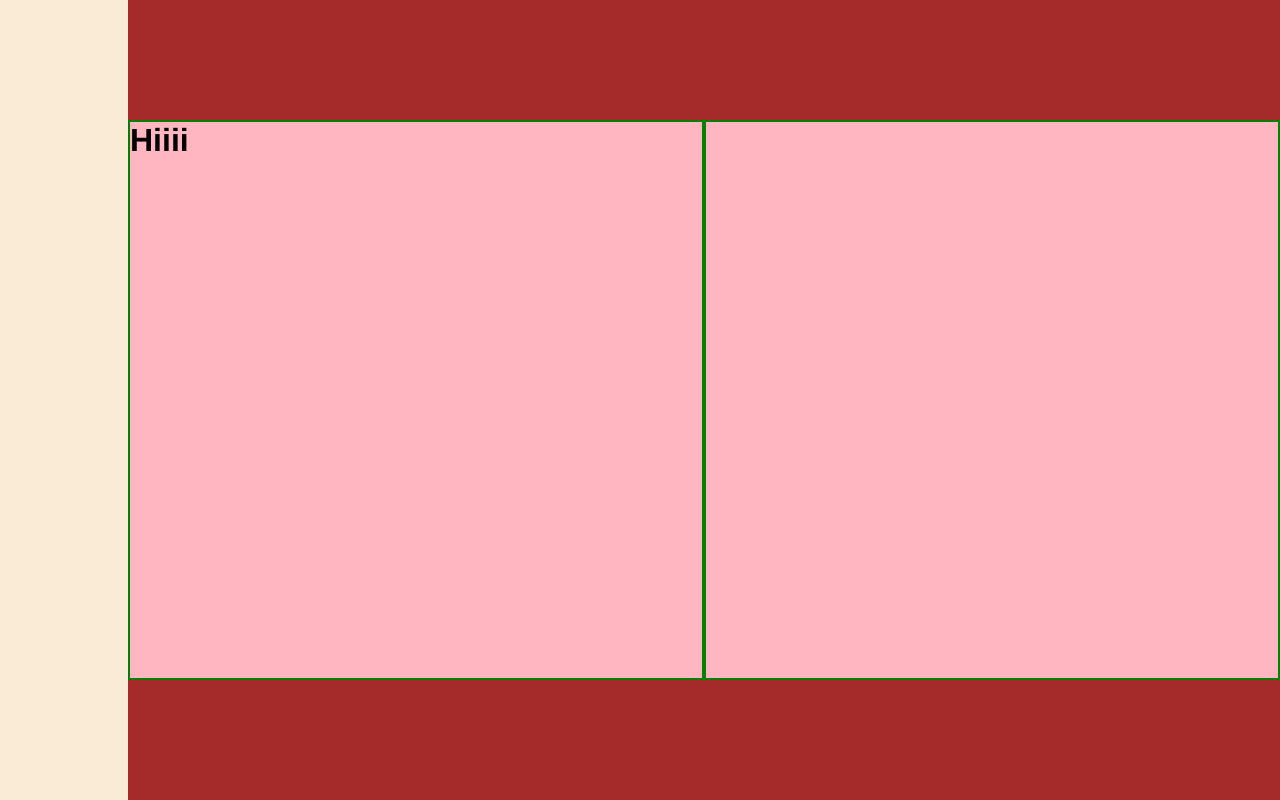
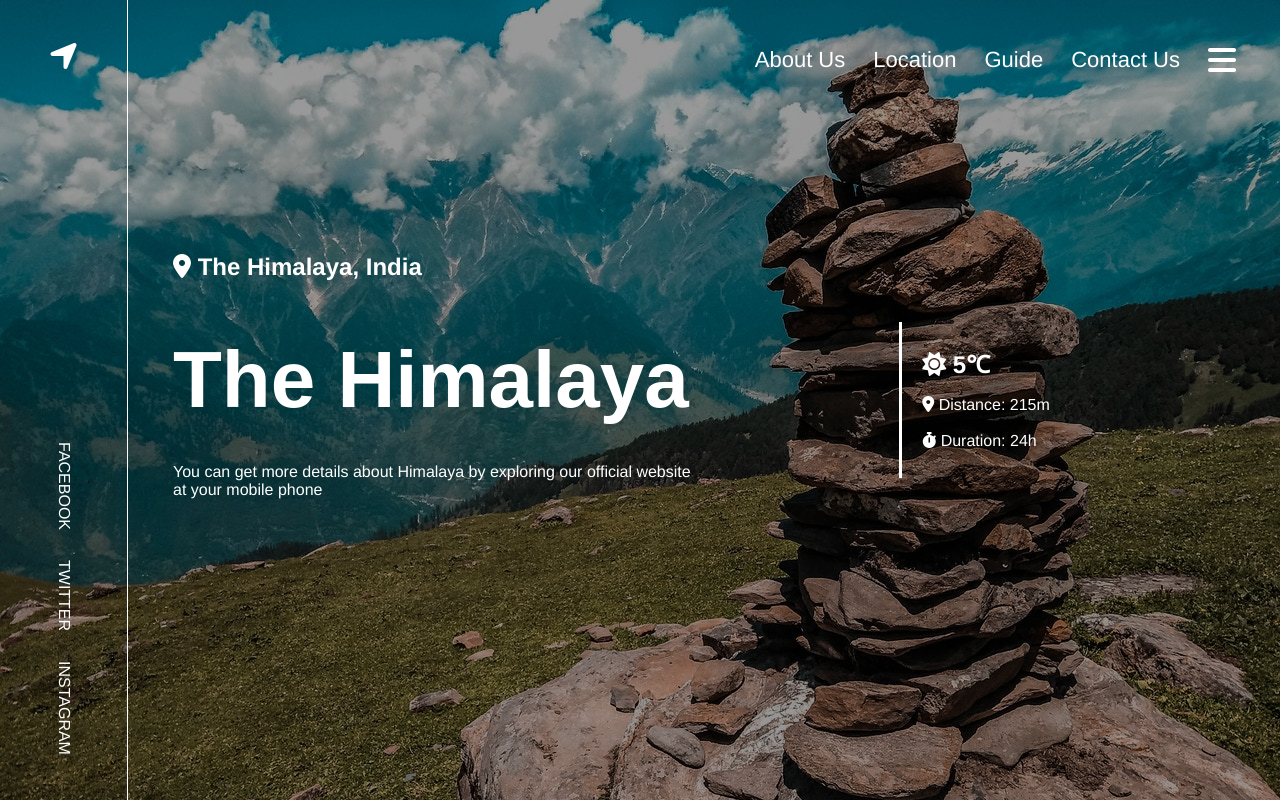
Before and after one commit to Eklid/weatherApp, a plain HTML site: page index.html in a window 1280 px wide. Drawn offline with Linux system fonts and the light colour scheme.

Commit message:
Release 1.0

```diff
--- a/index.css
+++ b/index.css
@@ -5,33 +5,71 @@
   font-family: "Franklin Gothic Medium", "Arial Narrow", Arial, sans-serif;
 }
 
+body {
+  background-image: url("weather-background.jpg");
+}
+
 .page {
   display: flex;
+  background-color: rgba(0, 0, 0, 0.4);
 }
 
 .side-nav {
+  display: flex;
+  flex-direction: column;
+  justify-content: space-between;
+  align-items: center;
+  text-align: center;
   width: 10vw;
   height: 100vh;
-  background-color: antiquewhite;
+  border-right: 1px solid white;
+  /* background-color: rgb(65, 60, 53); */
+}
+
+.side-nav-icon {
+  margin-top: 40px;
+  color: white;
+}
+
+.side-nav-links {
+  display: flex;
+  flex-direction: column;
+  padding-bottom: 30px;
+}
+
+.side-nav-link {
+  text-decoration: none;
+  color: white;
+  writing-mode: vertical-lr;
+  padding: 15px;
 }
 
 .main-area {
   width: 90vw;
   height: 100vh;
-  background-color: aquamarine;
+  padding: 0 30px;
+  /* background-color: aquamarine; */
 }
 
 .navbar,
 .footer {
   width: 100%;
   height: 15%;
-  background-color: brown;
+  /* background-color: brown; */
+  display: flex;
+  align-items: center;
+  justify-content: end;
+}
+
+.menu-btn {
+  padding: 14px;
+  color: white;
 }
 
 .showcase {
   width: 100%;
   height: 70%;
-  background-color: lightskyblue;
+  /* background-color: lightskyblue; */
   display: flex;
 }
 
@@ -39,6 +77,41 @@
 .showcase-right {
   width: 50%;
   height: 100%;
-  background-color: lightpink;
-  border: 2px solid green;
+  /* background-color: lightpink; */
+  /* border: 2px solid green; */
+  color: white;
+  padding-left: 15px;
 }
+
+.showcase-right {
+  display: flex;
+  align-items: center;
+  justify-content: center;
+}
+
+.infos {
+  border-left: 3px solid white;
+  padding: 20px;
+}
+
+.infos * {
+  padding: 5px 0;
+}
+
+.link {
+  text-decoration: none;
+  color: white;
+  padding: 14px;
+  font-size: 22px;
+}
+
+.location {
+  padding-top: 25%;
+}
+
+.city {
+  font-size: 80px;
+  font-family: Arial, Helvetica, sans-serif;
+  padding-top: 10%;
+  padding-bottom: 7%;
+}
--- a/index.html
+++ b/index.html
@@ -6,18 +6,48 @@
     <meta name="viewport" content="width=device-width, initial-scale=1.0" />
     <title>Weather App</title>
     <link rel="stylesheet" href="index.css" />
+    <script
+      src="https://kit.fontawesome.com/5cc0fd6a54.js"
+      crossorigin="anonymous"
+    ></script>
   </head>
   <body>
     <div class="page">
-      <div class="side-nav"></div>
+      <div class="side-nav">
+        <i class="fas fa-2x fa-location-arrow side-nav-icon"></i>
+        <div class="side-nav-links">
+          <a href="" class="side-nav-link">FACEBOOK</a>
+          <a href="" class="side-nav-link">TWITTER</a>
+          <a href="" class="side-nav-link">INSTAGRAM</a>
+        </div>
+      </div>
 
       <div class="main-area">
-        <div class="navbar"></div>
+        <div class="navbar">
+          <a href="" class="link">About Us</a>
+          <a href="" class="link">Location</a>
+          <a href="" class="link">Guide</a>
+          <a href="" class="link">Contact Us</a>
+          <i class="fas fa-bars fa-2x menu-btn"></i>
+        </div>
         <div class="showcase">
           <div class="showcase-left">
-            <h1>Hiiii</h1>
+            <h2 class="location">
+              <i class="fas fa-map-marker-alt"></i> The Himalaya, India
+            </h2>
+            <h1 class="city">The Himalaya</h1>
+            <p>
+              You can get more details about Himalaya by exploring our official
+              website at your mobile phone
+            </p>
           </div>
-          <div class="showcase-right"></div>
+          <div class="showcase-right">
+            <div class="infos">
+              <h2><i class="fas fa-sun"></i> 5&#8451;</h2>
+              <p><i class="fas fa-map-marker-alt"></i> Distance: 215m</p>
+              <p><i class="fas fa-stopwatch"></i> Duration: 24h</p>
+            </div>
+          </div>
         </div>
         <div class="footer"></div>
       </div>
```
Also changed, not shown: weather-background.jpg (added).
